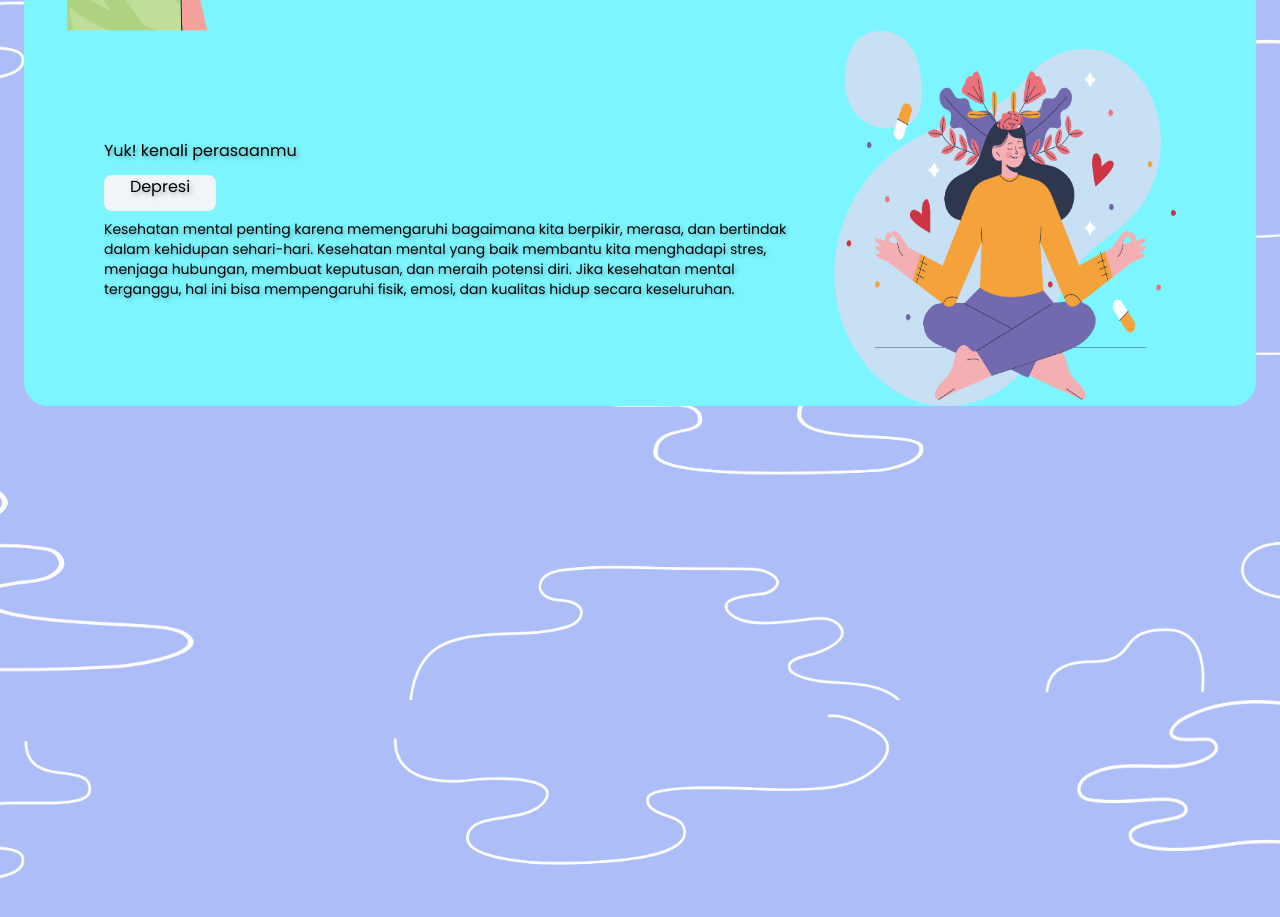
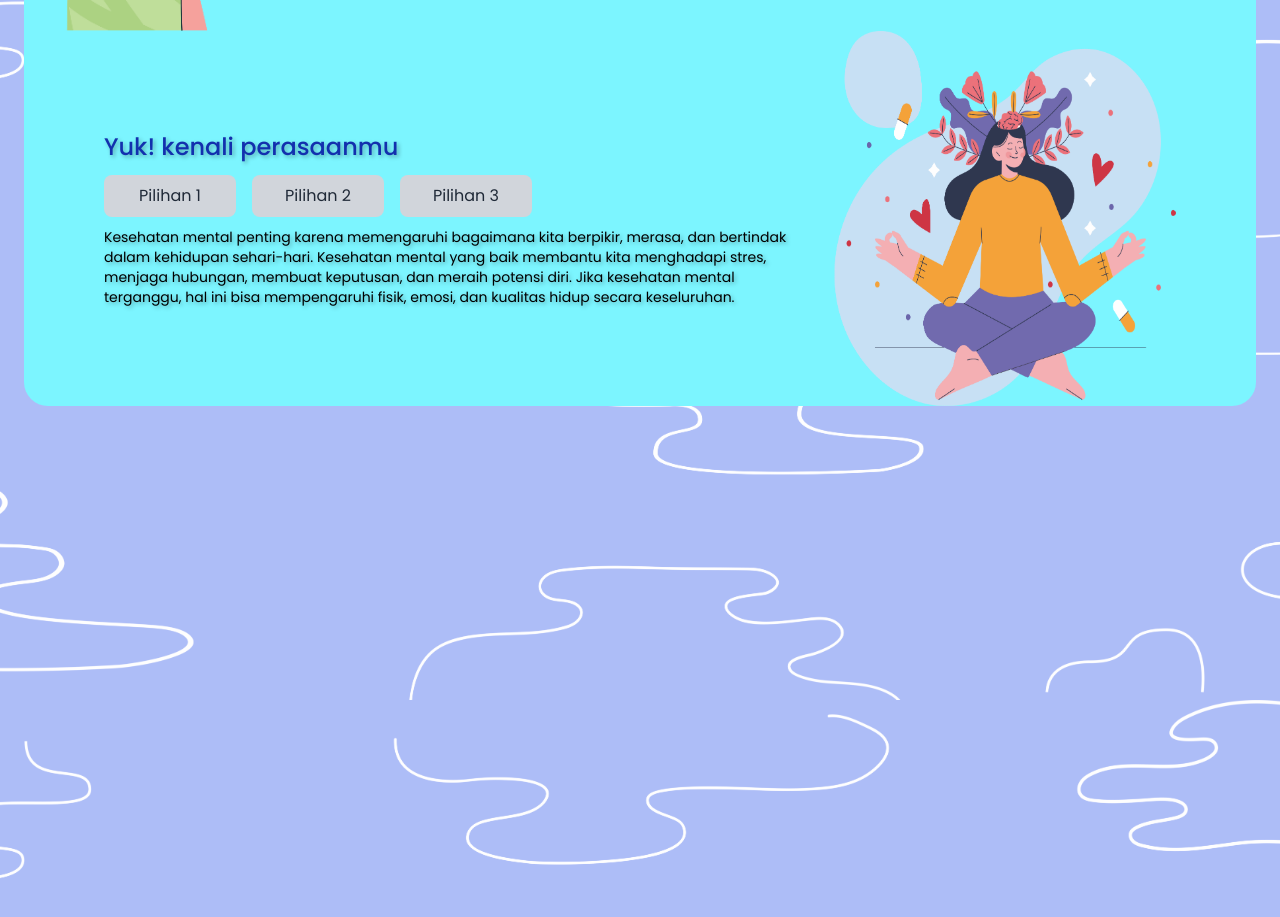
Before and after one commit to MuhPrayoga/UiUx-FrontEnd-Project, a plain HTML site: page index.html in a window 1280 px wide. Shown: the part 900-1817 px from the top of the page. Drawn offline with nearby package versions, Linux system fonts and the light colour scheme.

Commit message:
update index

```diff
--- a/index.html
+++ b/index.html
@@ -114,7 +114,6 @@
                 <a class="px-5 mx-3" href="kuisioner">Kuisioner Harian</a>
                 <a class="px-5 mx-3" href="article">Artikel</a>
                 <a class="px-5 mx-3 bg-darkBlue text-whiteCream rounded-sm" href="article">Login</a>
-
             </div>
         </div>
     </nav>
@@ -170,14 +169,35 @@
                 <div class="w-817 flex items-center ml-20 mr-9">
                     <div class="[text-shadow:_2px_2px_4px_rgba(0,0,0,0.3)]">
                         <div class="w-500 h-20">
-                            <div class="pb-3">
+                            <div class="font-medium text-2xl text-darkBlue">
                                 <h4>Yuk! kenali perasaanmu</h4>
                             </div>
-                            <div>
-                                <p class="bg-slate-100 h-9 w-28 rounded-lg text-center">Depresi</p>
+                            <!-- Menu Pilihan -->
+                            <div class="flex space-x-4 mt-3">
+                                <!-- Pilihan 1 -->
+                                <button
+                                    class="menu-item px-4 py-2 bg-gray-300 hover:bg-blue-500 text-gray-800 hover:text-white rounded-lg w-[132px] h-[42px] text-center transition-colors"
+                                    data-value="1">
+                                    Pilihan 1
+                                </button>
+
+
+                                <!-- Pilihan 2 -->
+                                <button
+                                    class="menu-item px-4 py-2 bg-gray-300 hover:bg-blue-500 text-gray-800 hover:text-white rounded-lg w-[132px] h-[42px] text-center transition-colors"
+                                    data-value="2">
+                                    Pilihan 2
+                                </button>
+
+                                <!-- Pilihan 3 -->
+                                <button
+                                    class="menu-item px-4 py-2 bg-gray-300 hover:bg-blue-500 text-gray-800 hover:text-white rounded-lg w-[132px] h-[42px] text-center transition-colors"
+                                    data-value="3">
+                                    Pilihan 3
+                                </button>
                             </div>
                         </div>
-                        <p class="text-sm font-normal">
+                        <p class="text-sm font-normal mt-4">
                             Kesehatan mental penting karena memengaruhi bagaimana kita berpikir, merasa, dan bertindak
                             dalam kehidupan sehari-hari. Kesehatan mental yang baik membantu kita menghadapi stres,
                             menjaga hubungan, membuat keputusan, dan meraih potensi diri. Jika kesehatan mental
@@ -185,6 +205,7 @@
                         </p>
                     </div>
                 </div>
+
 
                 <!-- Gambar dengan rotasi Y -->
                 <div class=" mr-20 [transform:_rotateY(180deg)]">
@@ -196,6 +217,22 @@
 
     </section>
 
+    <script>
+        // JavaScript untuk memastikan hanya satu menu yang aktif
+        const menuItems = document.querySelectorAll('.menu-item');
+
+        menuItems.forEach(item => {
+            item.addEventListener('click', () => {
+                // Hilangkan kelas "bg-blue-500" dari semua menu
+                menuItems.forEach(menu => menu.classList.remove('bg-blue-500', 'text-white'));
+                menuItems.forEach(menu => menu.classList.add('bg-gray-300', 'text-gray-800'));
+
+                // Tambahkan kelas "bg-blue-500" ke menu yang diklik
+                item.classList.remove('bg-gray-300', 'text-gray-800');
+                item.classList.add('bg-blue-500', 'text-white');
+            });
+        });
+    </script>
 </body>
 
 </html>
```
